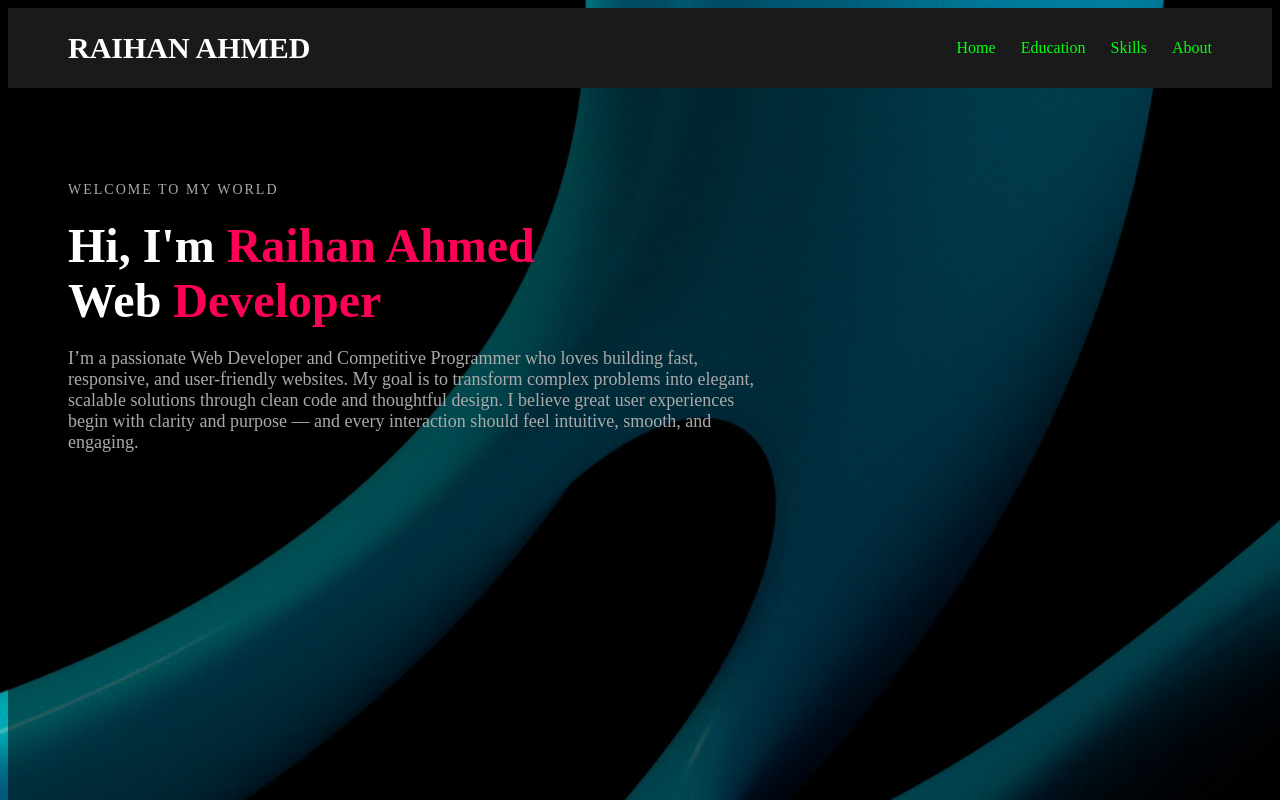
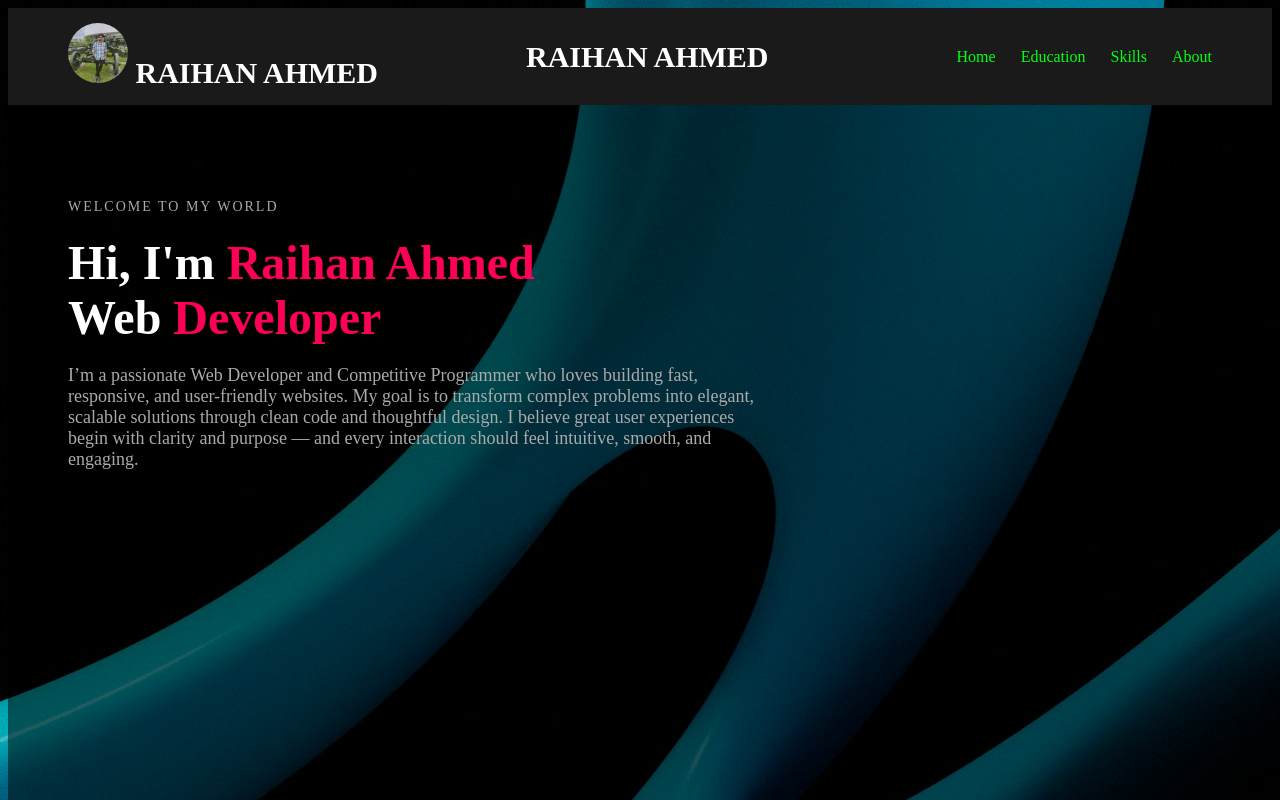
Before and after one commit to raihan2500/WebDevelopment, a plain HTML site: page index.html in a window 1280 px wide. Drawn offline with Linux system fonts and the light colour scheme.

Commit message:
Profile logo added and edited usernamme of linkedin

```diff
--- a/index.html
+++ b/index.html
@@ -8,6 +8,11 @@
 </head>
 <body>
   <header class="navbar">
+    <div class="logo">
+      <img src="image/profile.jpg" alt="Logo" class="logo-img">
+      RAIHAN AHMED
+    </div>
+
     <div class="logo">RAIHAN AHMED</div>
     <nav>
       <ul class="nav-links">
--- a/style/style.css
+++ b/style/style.css
@@ -20,6 +20,13 @@ body::before {
   align-items: center;
   background-color: #1a1a1a;
 }
+
+.logo-img{
+  width: 60px;
+  height: 60px;
+  border-radius: 50%;
+}
+
 .logo {
   font-size: 30px;
   font-weight: bold;
```
Also changed, not shown: about.html (+1 -1 lines), image/profile.jpg (added).
